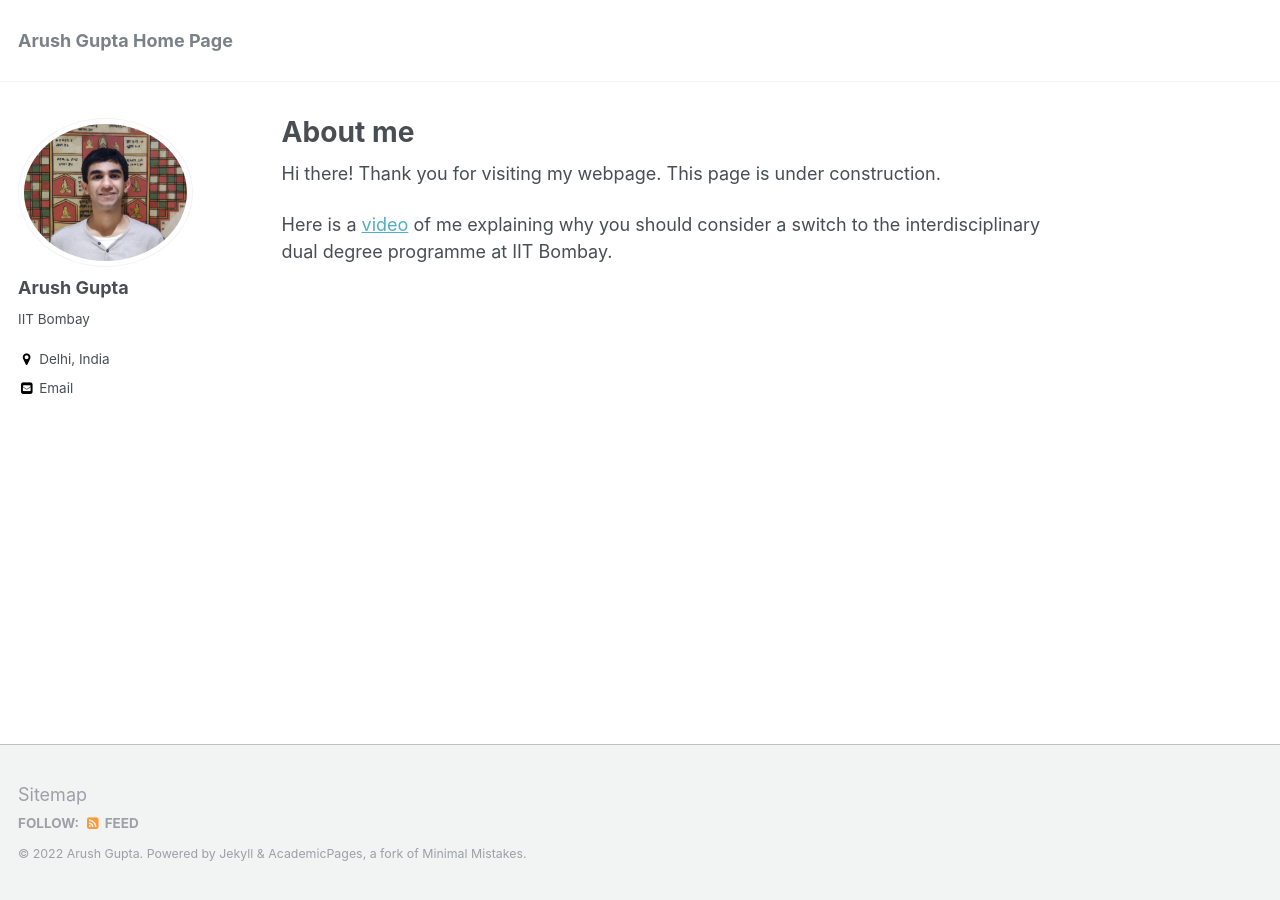
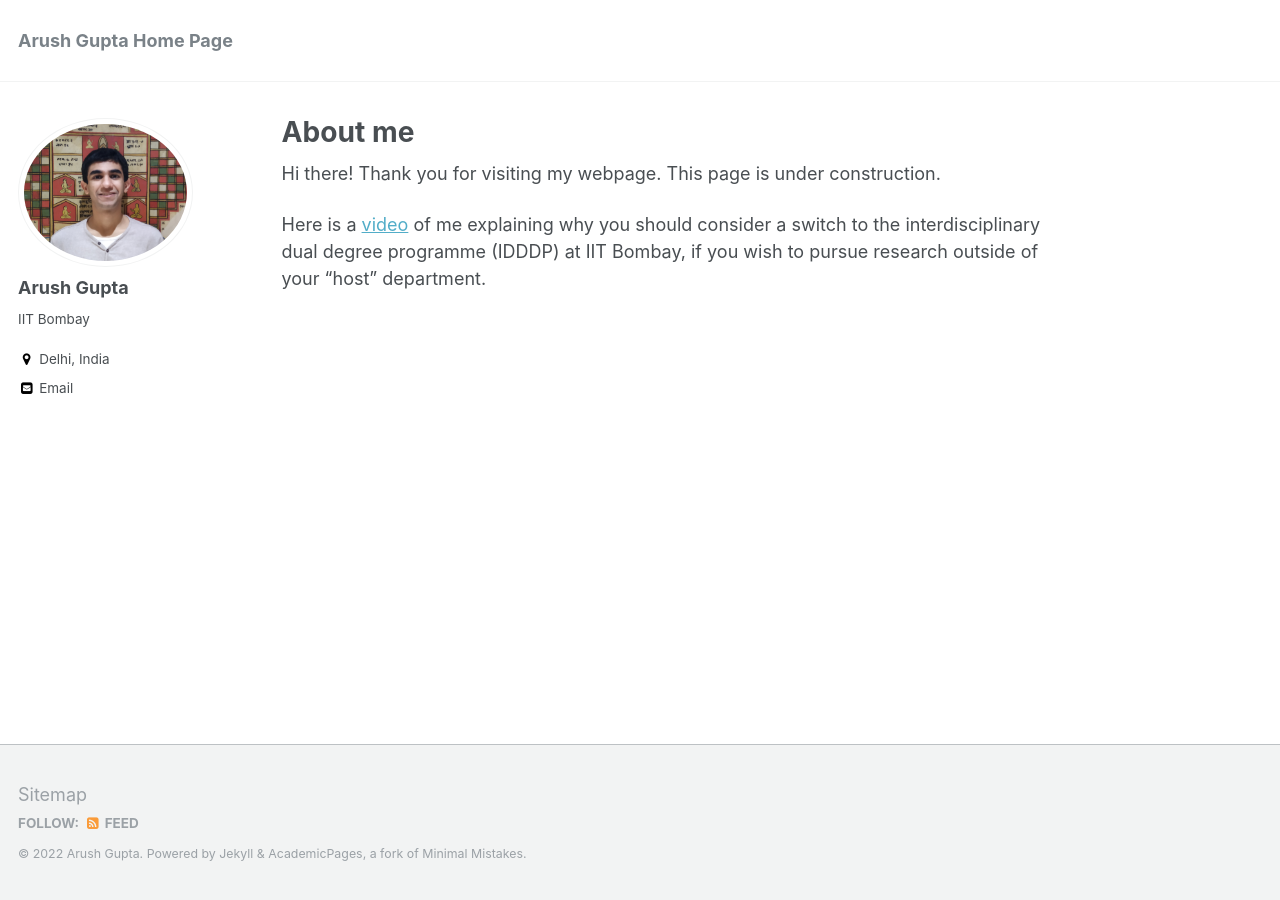
Before and after one commit to arush-gupta/arush-gupta.github.io, a Jekyll site: the page built from _pages/about.md, in a window 1280 px wide. Built offline with Jekyll 4.4.1, drawn with Linux system fonts in a browser that asks for light colours.

Commit message:
Update about.md

```diff
--- a/_pages/about.md
+++ b/_pages/about.md
@@ -10,7 +10,7 @@
 Hi there! Thank you for visiting my webpage.
 This page is under construction.
 
-Here is a [video](https://www.youtube.com/watch?v=w1ot30trtZY) of me explaining why you should consider a switch to the interdisciplinary dual degree programme at IIT Bombay.
+Here is a [video](https://www.youtube.com/watch?v=w1ot30trtZY) of me explaining why you should consider a switch to the interdisciplinary dual degree programme (IDDDP) at IIT Bombay, if you wish to pursue research outside of your "host" department.
 
 
 
```
